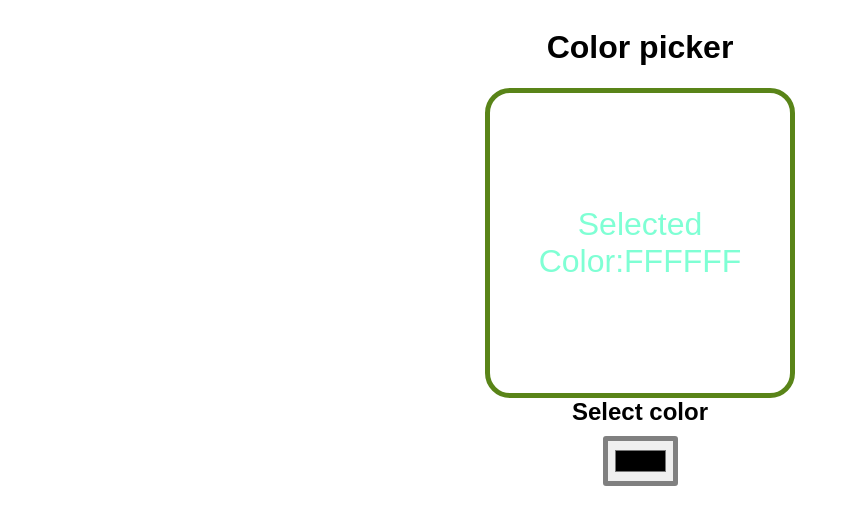
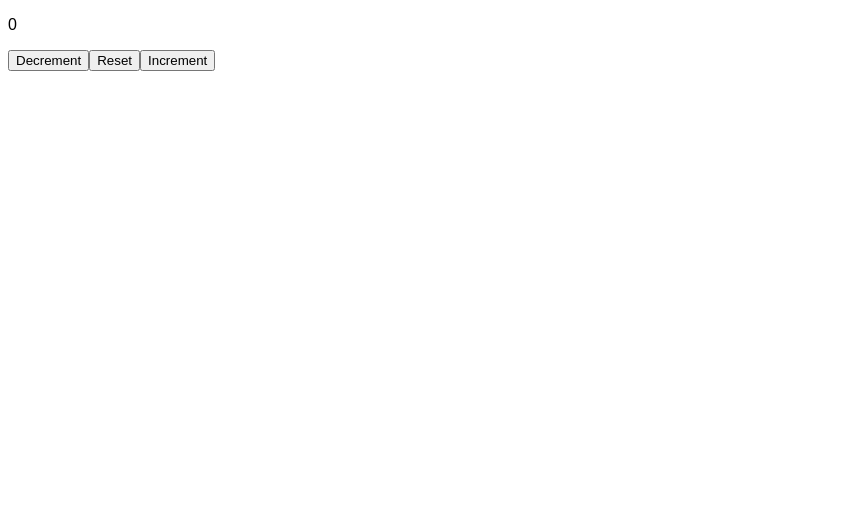
Before and after one commit to UWIMANIDUHAYEEsther/my-react-app, a React (Vite) app: page / in a window 1280 px wide. Shown: the top 524 px of the page, without its empty margins (0-850 px from the left). Built offline with nearby package versions, Linux system fonts and the light colour scheme.

Commit message:
Using updater function in react

```diff
--- a/src/App.jsx
+++ b/src/App.jsx
@@ -1,11 +1,11 @@
 
-import ColorPicker from './ColorPicker'
+import Counter from './Counter.jsx'
 
 function App(){
 
     return(
              <>
-             <ColorPicker/>
+             <Counter/>
 
              </>
 
@@ -13,7 +13,4 @@
 
 }
 
-
-
-
 export default App
--- a/src/Counter.jsx
+++ b/src/Counter.jsx
@@ -4,10 +4,14 @@
 
    const [count,setcount]=useState(0)
    const increment=()=>{
-    setcount(count+1);
+    setcount(prevcount=>prevcount+1);
+     setcount(prevcount=>prevcount+1);
+      setcount(prevcount=>prevcount+1);
    }
     const decrement=()=>{
-    setcount(count-1);
+      setcount(prevcount=>prevcount-1);
+        setcount(prevcount=>prevcount-1);
+          setcount(prevcount=>prevcount-1);
    }
     const reset=()=>{
     setcount(0);
```
